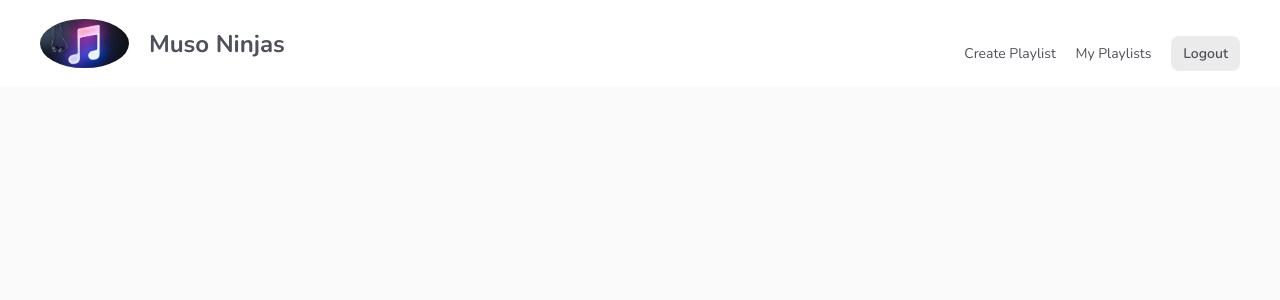
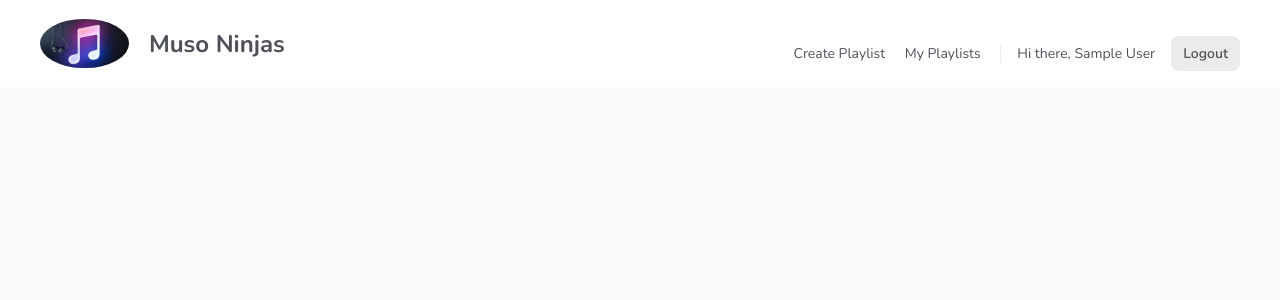
Before and after one commit to MantaXXX/muso-list, a Vue app: page / in a window 1280 px wide. Shown: the top 300 px of the page. Built offline with nearby package versions, Linux system fonts and the light colour scheme; no server answers; the database is empty; sample sign-in values are in the browser's storage.

Commit message:
feat: update to show displayname

```diff
--- a/src/components/Navbar.vue
+++ b/src/components/Navbar.vue
@@ -11,6 +11,7 @@
           <router-link :to="{ name: 'UserPlaylists' }">
             My Playlists
           </router-link>
+          <span>Hi there, {{ user.displayName }}</span>
           <button @click="handleClick">Logout</button>
         </div>
         <div v-else>
@@ -72,4 +73,11 @@
   max-height: 50px;
   border-radius: 50%;
 }
+span {
+  font-size: 14px;
+  display: inline-block;
+  margin-left: 16px;
+  padding-left: 16px;
+  border-left: 1px solid #eee;
+}
 </style>
```
